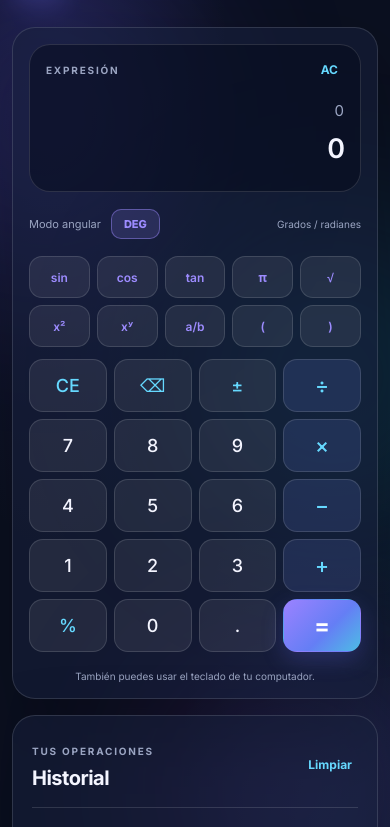
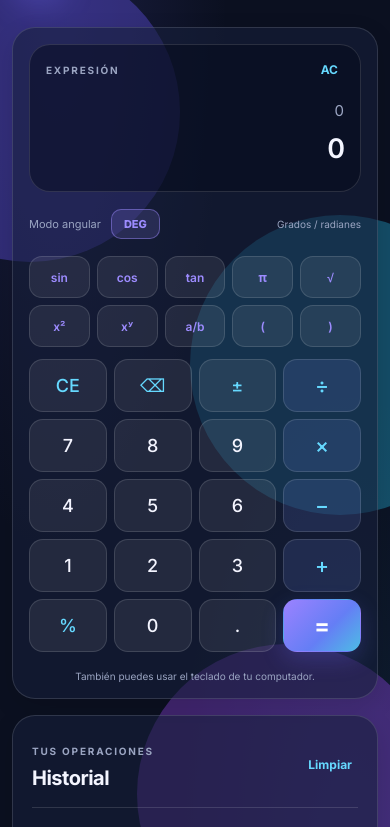
Before and after one commit to Kehider112/Veltrix, a plain HTML site: page index.html in a window 390 px wide. Shown: the part 80-907 px from the top of the page. Drawn offline with Linux system fonts and the light colour scheme.

Commit message:
Add media queries for mobile performance optimization

```diff
--- a/style.css
+++ b/style.css
@@ -965,3 +965,42 @@ input:focus-visible {
     transform: none !important;
   }
 }
+
+/* Optimización de rendimiento para celulares */
+@media (max-width: 768px) {
+  .ambient {
+    animation: none !important;
+    filter: none !important;
+    opacity: 0.35;
+  }
+
+  .glass-panel,
+  .calculator,
+  .history-panel,
+  .fraction-card {
+    backdrop-filter: none !important;
+    -webkit-backdrop-filter: none !important;
+  }
+
+  button,
+  .key,
+  .icon-button {
+    transition: none !important;
+  }
+
+  .glass-panel {
+    box-shadow: 0 8px 24px rgba(0, 0, 0, 0.12);
+  }
+}
+
+/* Respetar la preferencia de movimiento reducido */
+@media (prefers-reduced-motion: reduce) {
+  *,
+  *::before,
+  *::after {
+    animation-duration: 0.01ms !important;
+    animation-iteration-count: 1 !important;
+    transition-duration: 0.01ms !important;
+    scroll-behavior: auto !important;
+  }
+}
```
